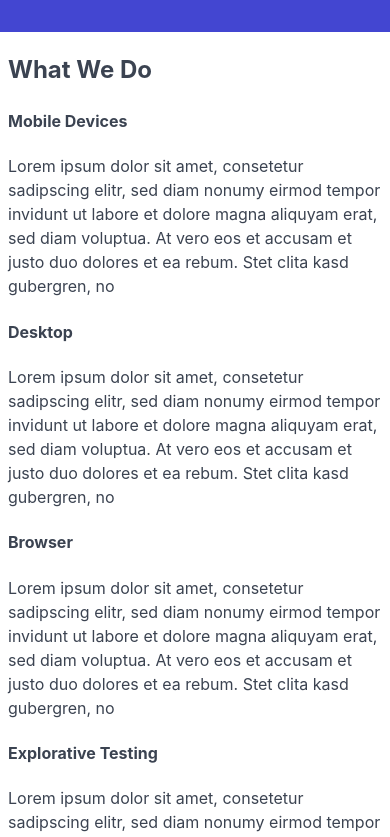
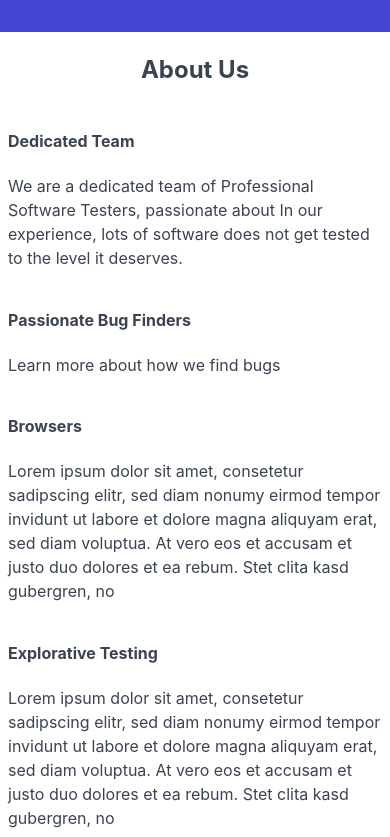
Before and after one commit to judgeyboy/bugsters, a Vue app: page /#/ in a window 390 px wide. Shown: the part 860-1697 px from the top of the page. Built offline with nearby package versions, Linux system fonts and the light colour scheme.

Commit message:
Applies responsive classes to the about and home section

```diff
--- a/src/components/AboutSection.vue
+++ b/src/components/AboutSection.vue
@@ -1,9 +1,25 @@
 <template>
-  <div>
-    <h2 id="about">What We Do</h2>
-    <div>
-      <div>
-        <h4>Mobile Devices</h4>
+  <div class="columns">
+    <div class="column col-12">
+      <h2 id="about" style="text-align: center">About Us</h2>
+    </div>
+    <div class="column col-lg-3 col-md-6 col-xs-12">
+      <h4>Dedicated Team</h4>
+      <p>
+        We are a dedicated team of Professional Software Testers, passionate about
+        In our experience, lots of software does not get tested to the level it deserves.
+      </p>
+    </div>
+
+    <div class="column col-lg-3 col-md-6 col-xs-12">
+      <h4>Passionate Bug Finders</h4>
+      <p>
+        Learn more about how we find bugs
+      </p>
+    </div>
+
+    <div class="column col-lg-3 col-md-6 col-xs-12">
+      <h4>Browsers</h4>
       <p>
         Lorem ipsum dolor sit amet, consetetur sadipscing elitr,
         sed diam nonumy eirmod tempor invidunt ut labore et dolore
@@ -12,27 +28,8 @@
         kasd gubergren, no
       </p>
     </div>
-      <div>
-        <h4>Desktop</h4>
-        <p>
-          Lorem ipsum dolor sit amet, consetetur sadipscing elitr,
-          sed diam nonumy eirmod tempor invidunt ut labore et dolore
-          magna aliquyam erat, sed diam voluptua. At vero eos et
-          accusam et justo duo dolores et ea rebum. Stet clita
-          kasd gubergren, no
-        </p>
-      </div>
-      <div>
-        <h4>Browser</h4>
-        <p>
-          Lorem ipsum dolor sit amet, consetetur sadipscing elitr,
-          sed diam nonumy eirmod tempor invidunt ut labore et dolore
-          magna aliquyam erat, sed diam voluptua. At vero eos et
-          accusam et justo duo dolores et ea rebum. Stet clita
-          kasd gubergren, no
-        </p>
-      </div>
-      <div>
+
+    <div class="column col-lg-3 col-md-6 col-xs-12">
       <h4>Explorative Testing</h4>
       <p>
         Lorem ipsum dolor sit amet, consetetur sadipscing elitr,
@@ -43,7 +40,6 @@
       </p>
     </div>
   </div>
-  </div>
 </template>
 
 <script>
--- a/src/components/HowSection.vue
+++ b/src/components/HowSection.vue
@@ -1,8 +1,10 @@
 <template>
-  <div>
-    <h2>How We Do</h2>
-    <div>
-      <div>
+  <div class="columns">
+    <div class="column col-12">
+      <h2 style="text-align: center">How We Do It</h2>
+    </div>
+
+    <div class="column col-3 col-md-6 col-xs-12">
       <h4>Experience</h4>
       <p>
         Lorem ipsum dolor sit amet, consetetur sadipscing elitr,
@@ -12,7 +14,7 @@
         kasd gubergren, no
       </p>
     </div>
-      <div>
+    <div class="column col-lg-3 col-md-6 col-xs-12">
       <h4>With Love</h4>
       <p>
         Lorem ipsum dolor sit amet, consetetur sadipscing elitr,
@@ -22,7 +24,7 @@
         kasd gubergren, no
       </p>
     </div>
-      <div>
+    <div class="column col-lg-3 col-md-6 col-xs-12">
       <h4>Devices</h4>
       <p>
         Lorem ipsum dolor sit amet, consetetur sadipscing elitr,
@@ -32,7 +34,7 @@
         kasd gubergren, no
       </p>
     </div>
-      <div>
+    <div class="column col-lg-3 col-md-6 col-xs-12">
       <h4>Customer Dashboard</h4>
       <p>
         Lorem ipsum dolor sit amet, consetetur sadipscing elitr,
@@ -43,7 +45,6 @@
       </p>
     </div>
   </div>
-  </div>
 </template>
 
 <script>
```
Lines whose indentation alone changed are shown as unchanged.
